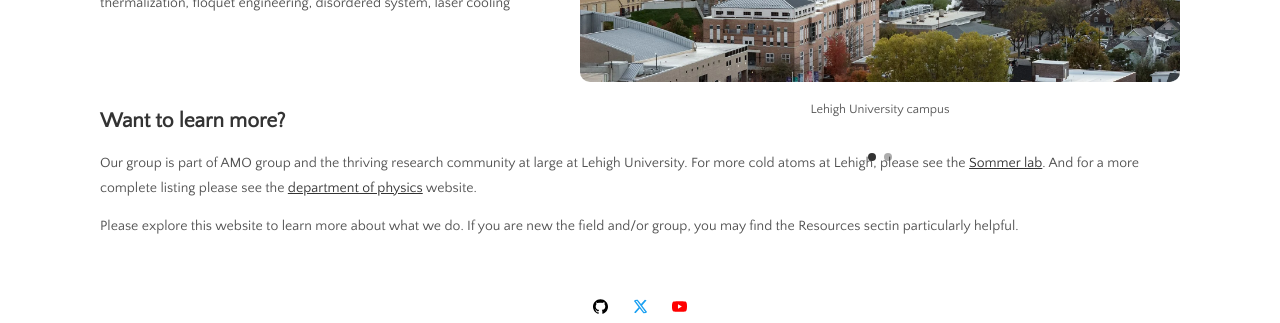
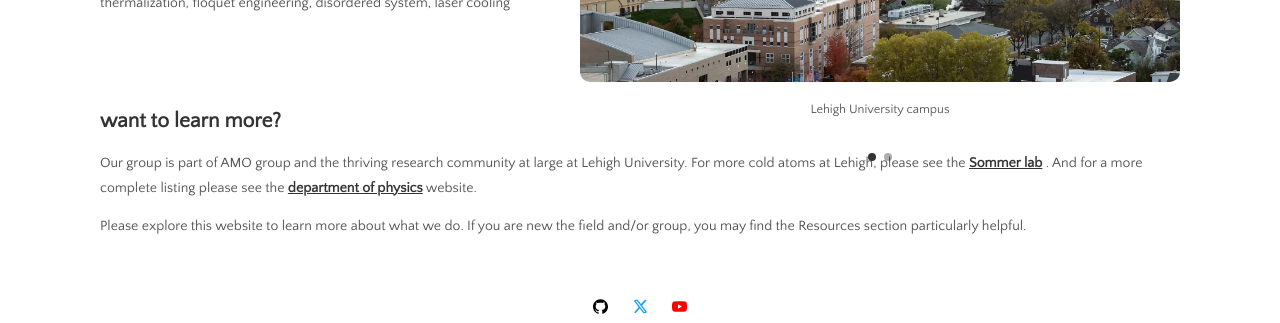
Before and after one commit to fujiwara-quantum-lab/fujiwara-quantum-lab.github.io, a Jekyll site: the page built from index.md, in a window 1280 px wide. Shown: the part 510-833 px from the top of the page. Built offline with Jekyll 4.4.1, drawn with Linux system fonts in a browser that asks for light colours.

Commit message:
Update index.md

```diff
--- a/index.md
+++ b/index.md
@@ -19,8 +19,8 @@ permalink: /
    text=carousel_text
 %}
 
-## Want to learn more?
+## want to learn more?
 
-Our group is part of AMO group and the thriving research community at large at Lehigh University. For more cold atoms at Lehigh, please see the [Sommer lab](https://sites.google.com/lehigh.edu/sommerlab/home). And for a more complete listing please see the [department of physics](https://physics.cas.lehigh.edu/research) website.
+Our group is part of AMO group and the thriving research community at large at Lehigh University. For more cold atoms at Lehigh, please see the [**Sommer lab**](https://sites.google.com/lehigh.edu/sommerlab/home) . And for a more complete listing please see the [**department of physics**](https://physics.cas.lehigh.edu/research) website.
 
-Please explore this website to learn more about what we do.  If you are new the field and/or group, you may find the Resources sectin particularly helpful.
+Please explore this website to learn more about what we do.  If you are new the field and/or group, you may find the Resources section particularly helpful.
```
